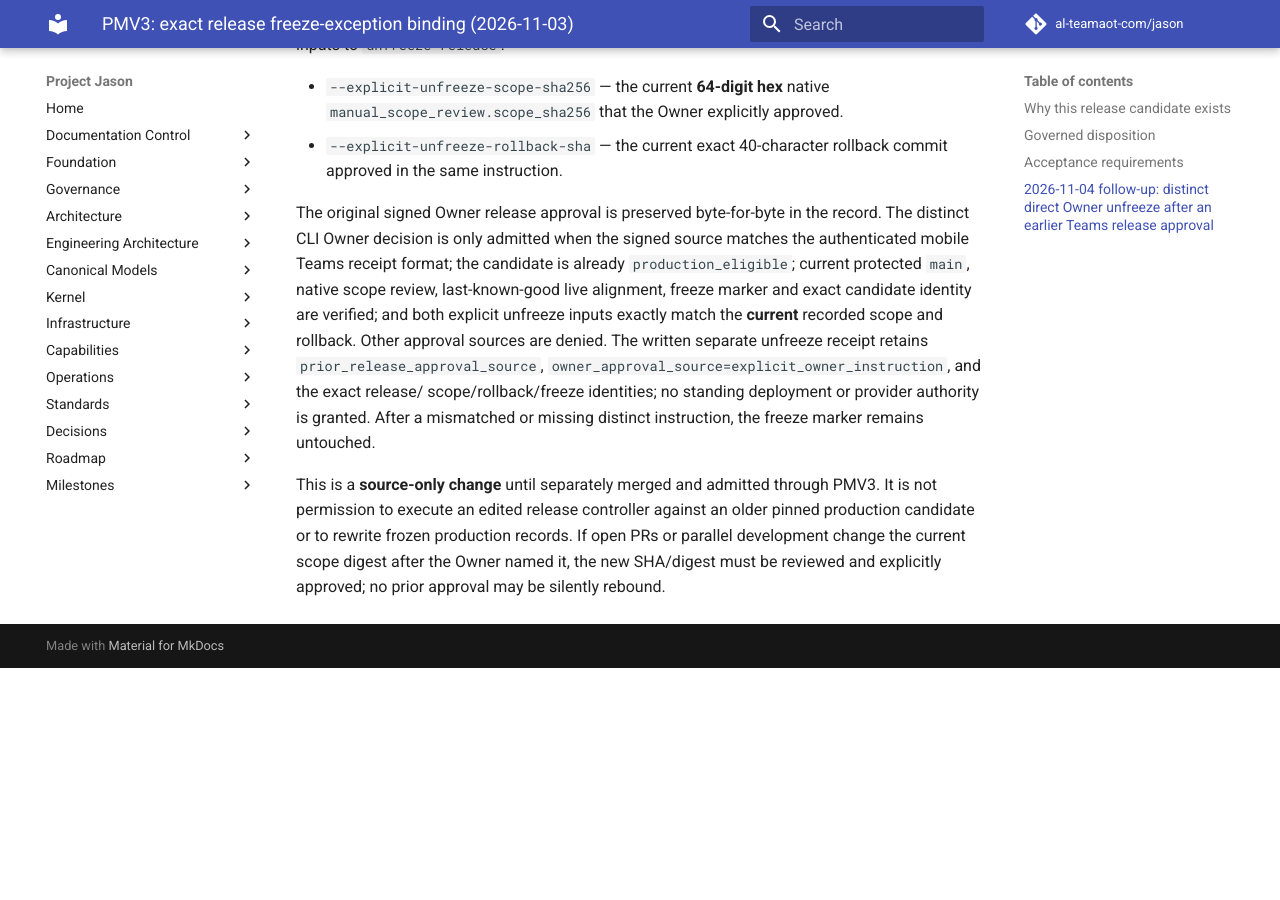
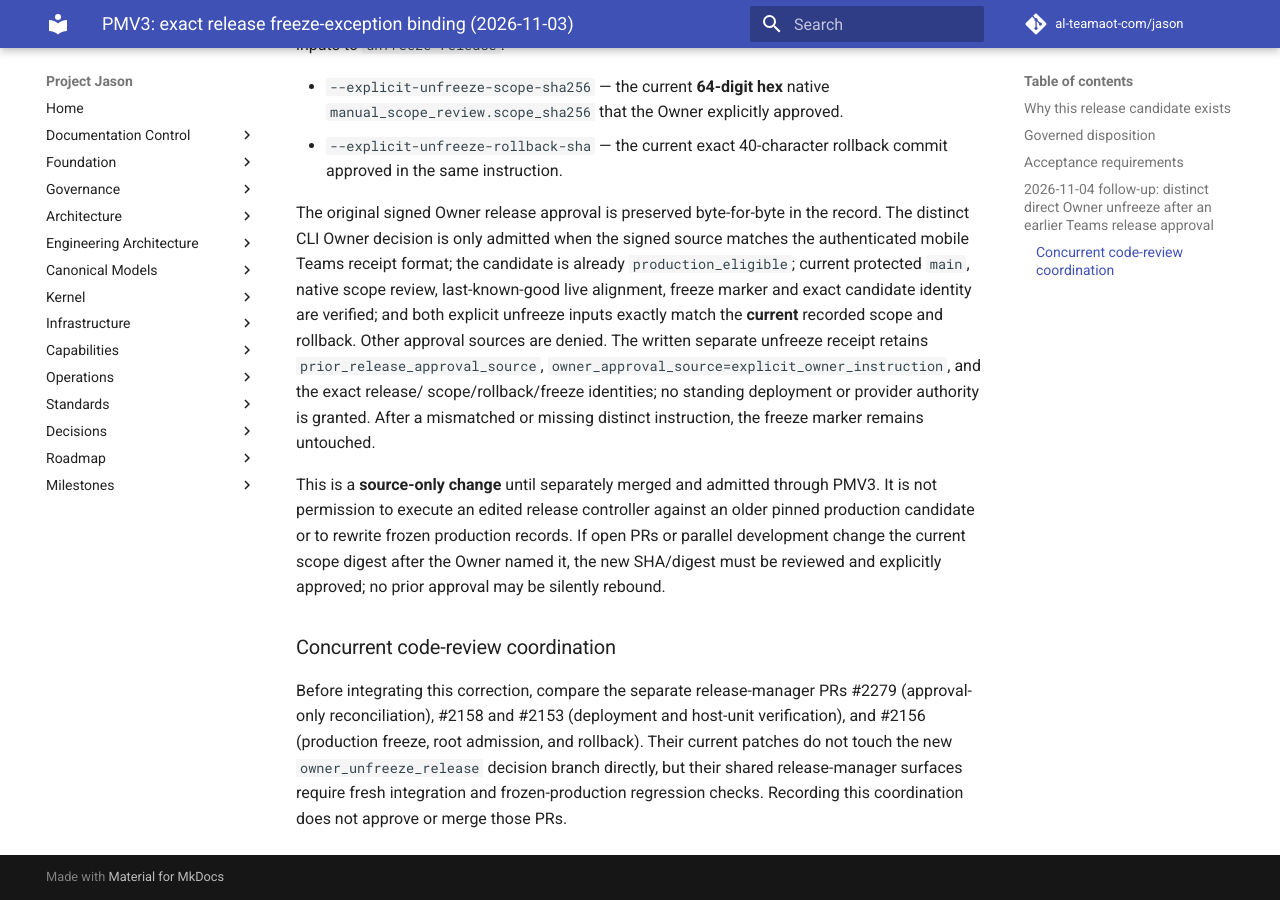
Before and after one commit to al-teamaot-com/jason, an MkDocs documentation site: the page built from docs/operations/PMV3-Exact-Release-Freeze-Exception-Binding-20261103.md, in a window 1280 px wide and 900 px high, scrolled down 1644 px. Built offline with MkDocs 1.6.1 and Material for MkDocs 9.7.7, drawn with Linux system fonts in a browser that asks for light colours; comment, search, counter and statistics services are not loaded; before the commit the page ends 2312 px from its top, so only the background shows below that.

Commit message:
docs: record native unfreeze integration overlap review

```diff
--- a/docs/operations/PMV3-Exact-Release-Freeze-Exception-Binding-20261103.md
+++ b/docs/operations/PMV3-Exact-Release-Freeze-Exception-Binding-20261103.md
@@ -55,3 +55,7 @@ older pinned production candidate or to rewrite frozen production records.
 If open PRs or parallel development change the current scope digest after the
 Owner named it, the new SHA/digest must be reviewed and explicitly approved;
 no prior approval may be silently rebound.
+
+### Concurrent code-review coordination
+
+Before integrating this correction, compare the separate release-manager PRs #2279 (approval-only reconciliation), #2158 and #2153 (deployment and host-unit verification), and #2156 (production freeze, root admission, and rollback). Their current patches do not touch the new `owner_unfreeze_release` decision branch directly, but their shared release-manager surfaces require fresh integration and frozen-production regression checks. Recording this coordination does not approve or merge those PRs.
```
